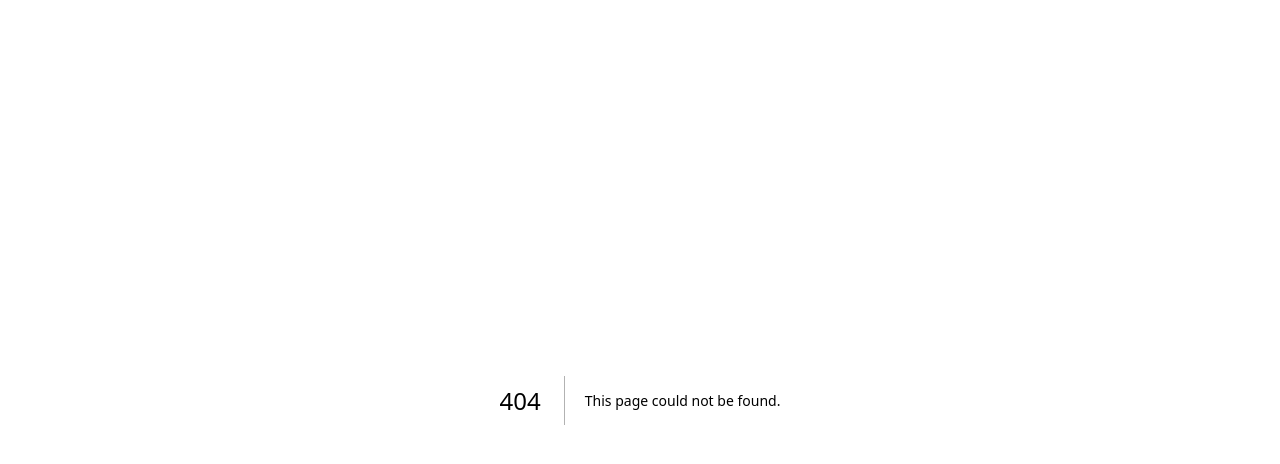
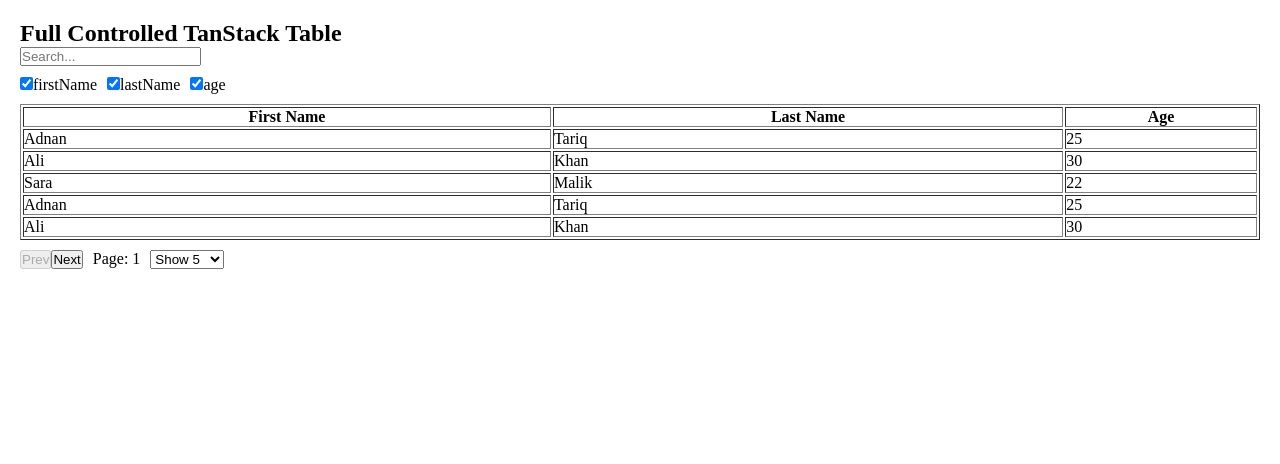
Before and after one commit to Adnan-tariq-outfit/small-tasks, a Next.js app: page /tanstack-table/controlled-table in a window 1280 px wide. Before the commit this address had no page. Shown: the top 464 px of the page. Built offline with nearby package versions, Linux system fonts and the light colour scheme.

Commit message:
save changes

```diff
--- a/package.json
+++ b/package.json
@@ -15,6 +15,7 @@
     "@mui/icons-material": "^7.3.5",
     "@mui/material": "^7.3.5",
     "@mui/material-nextjs": "^7.3.5",
+    "@tanstack/react-table": "^8.21.3",
     "next": "16.0.3",
     "react": "19.2.0",
     "react-dom": "19.2.0"
--- /dev/null
+++ b/src/app/tanstack-table/controlled-table/page.tsx
@@ -0,0 +1,186 @@
+"use client";
+import React, { useMemo, useState } from "react";
+import {
+  useReactTable,
+  getCoreRowModel,
+  getSortedRowModel,
+  getFilteredRowModel,
+  getPaginationRowModel,
+  flexRender,
+} from "@tanstack/react-table";
+export default function FullControlledTable() {
+  // const [data, setData] = useState(defaultData);
+
+  const data = useMemo(() => {
+    return [
+      { id: 1, firstName: "Adnan", lastName: "Tariq", age: 25 },
+      { id: 2, firstName: "Ali", lastName: "Khan", age: 30 },
+      { id: 3, firstName: "Sara", lastName: "Malik", age: 22 },
+      { id: 4, firstName: "Adnan", lastName: "Tariq", age: 25 },
+      { id: 5, firstName: "Ali", lastName: "Khan", age: 30 },
+      { id: 6, firstName: "Sara", lastName: "Malik", age: 22 },
+      { id: 7, firstName: "Adnan", lastName: "Tariq", age: 25 },
+      { id: 8, firstName: "Ali", lastName: "Khan", age: 30 },
+      { id: 9, firstName: "Sara", lastName: "Malik", age: 22 },
+      { id: 10, firstName: "Adnan", lastName: "Tariq", age: 25 },
+      { id: 11, firstName: "Ali", lastName: "Khan", age: 30 },
+      { id: 12, firstName: "Sara", lastName: "Malik", age: 22 },
+    ];
+  }, []);
+
+  const columns = [
+    {
+      accessorKey: "firstName",
+      header: "First Name",
+    },
+    {
+      accessorKey: "lastName",
+      header: "Last Name",
+    },
+    {
+      accessorKey: "age",
+      header: "Age",
+    },
+  ];
+
+  // FULLY CONTROLLED STATES
+  const [sorting, setSorting] = useState([]);
+  const [columnVisibility, setColumnVisibility] = useState({});
+  const [rowSelection, setRowSelection] = useState({});
+  const [globalFilter, setGlobalFilter] = useState("");
+  const [pagination, setPagination] = useState({
+    pageIndex: 0,
+    pageSize: 5,
+  });
+  console.log("sorting", sorting);
+  console.log("column visiblility", columnVisibility);
+  console.log("rowSelection", rowSelection);
+  console.log("globalFilter", pagination);
+  console.log("pagination", pagination);
+
+  // Make sure to import useReactTable and the required row model hooks
+
+  const table = useReactTable({
+    data,
+    columns,
+
+    // 🔥 FULLY CONTROLLED
+    state: {
+      sorting,
+      columnVisibility,
+      rowSelection,
+      globalFilter,
+      pagination,
+    },
+
+    // 🔥 UPDATERS
+    onSortingChange: setSorting,
+    onColumnVisibilityChange: setColumnVisibility,
+    onRowSelectionChange: setRowSelection,
+    onGlobalFilterChange: setGlobalFilter,
+    onPaginationChange: setPagination,
+
+    // ROW MODELS
+    getCoreRowModel: getCoreRowModel(),
+    getSortedRowModel: getSortedRowModel(),
+    getFilteredRowModel: getFilteredRowModel(),
+    getPaginationRowModel: getPaginationRowModel(),
+  });
+
+  return (
+    <div style={{ padding: 20 }}>
+      <h2>Full Controlled TanStack Table</h2>
+
+      {/* 🔍 GLOBAL SEARCH */}
+      <input
+        placeholder="Search..."
+        value={globalFilter ?? ""}
+        onChange={(e) => setGlobalFilter(e.target.value)}
+        style={{ marginBottom: 10 }}
+      />
+
+      {/* 👀 COLUMN VISIBILITY TOGGLE */}
+      <div style={{ marginBottom: 10 }}>
+        {table.getAllLeafColumns().map((column) => (
+          <label key={column.id} style={{ marginRight: 10 }}>
+            <input
+              type="checkbox"
+              checked={column.getIsVisible()}
+              onChange={column.getToggleVisibilityHandler()}
+            />
+            {column.id}
+          </label>
+        ))}
+      </div>
+
+      {/* 🏁 RENDER TABLE */}
+      <table border={1} cellPadding={6} style={{ width: "100%" }}>
+        <thead>
+          {table.getHeaderGroups().map((headerGroup) => (
+            <tr key={headerGroup.id}>
+              {headerGroup.headers.map((header) => (
+                <th key={header.id}>
+                  <div
+                    style={{ cursor: "pointer" }}
+                    onClick={header.column.getToggleSortingHandler()}
+                  >
+                    {flexRender(
+                      header.column.columnDef.header,
+                      header.getContext()
+                    )}
+                    {header.column.getIsSorted() === "asc" && " ↑"}
+                    {header.column.getIsSorted() === "desc" && " ↓"}
+                  </div>
+                </th>
+              ))}
+            </tr>
+          ))}
+        </thead>
+
+        <tbody>
+          {table.getRowModel().rows.map((row) => (
+            <tr key={row.id}>
+              {row.getVisibleCells().map((cell) => (
+                <td key={cell.id}>
+                  {flexRender(cell.column.columnDef.cell, cell.getContext())}
+                </td>
+              ))}
+            </tr>
+          ))}
+        </tbody>
+      </table>
+
+      {/* 📄 PAGINATION */}
+      <div style={{ marginTop: 10 }}>
+        <button
+          onClick={() => table.previousPage()}
+          disabled={!table.getCanPreviousPage()}
+        >
+          Prev
+        </button>
+        <button
+          onClick={() => table.nextPage()}
+          disabled={!table.getCanNextPage()}
+        >
+          Next
+        </button>
+
+        <span style={{ marginLeft: 10 }}>
+          Page: {table.getState().pagination.pageIndex + 1}
+        </span>
+
+        <select
+          style={{ marginLeft: 10 }}
+          value={table.getState().pagination.pageSize}
+          onChange={(e) => table.setPageSize(Number(e.target.value))}
+        >
+          {[5, 10, 20].map((size) => (
+            <option key={size} value={size}>
+              Show {size}
+            </option>
+          ))}
+        </select>
+      </div>
+    </div>
+  );
+}
```
Also changed, not shown: src/app/tanstack-table/uncontrolled-table/page.tsx (added, +125 -0 lines), 1 other file (tests, documents, lock files or other folders).
